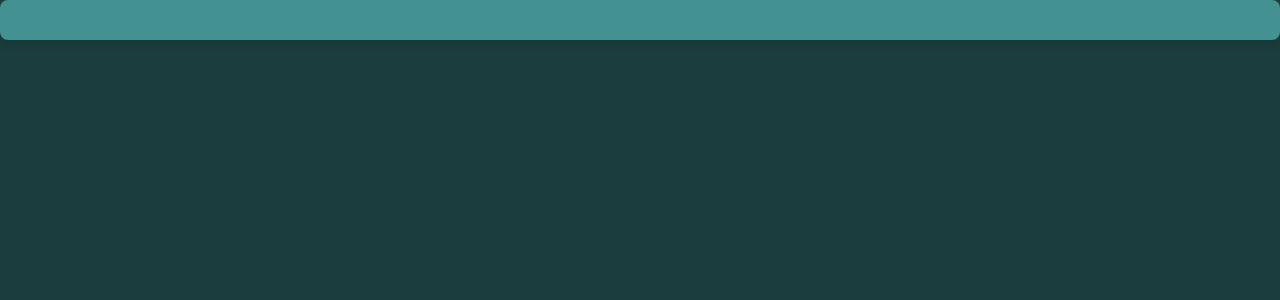
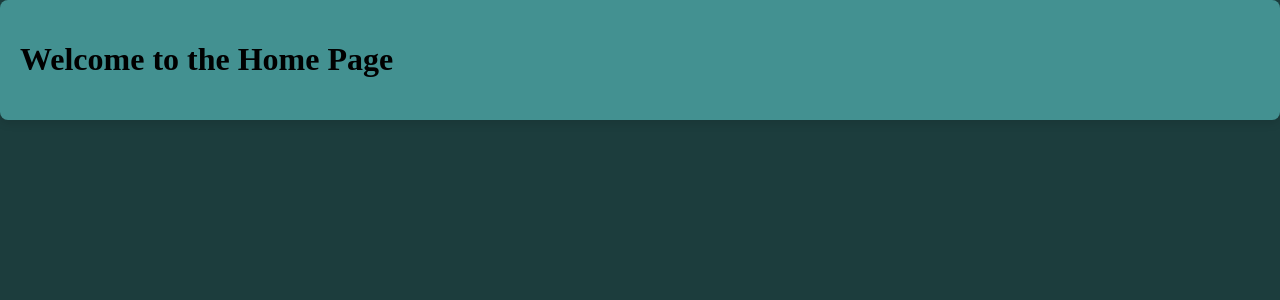
Before and after one commit to HarrySquater/APDS7311POEAJ, a React (Create React App) app in the folder frontend/: page /Home in a window 1280 px wide. Before the commit this address had no page. Shown: the top 300 px of the page. Built offline with nearby package versions, Linux system fonts and the light colour scheme; a web font is replaced by a local one.

Commit message:
Created and Implemented Home page.

```diff
--- a/frontend/src/App.js
+++ b/frontend/src/App.js
@@ -1,6 +1,7 @@
 import { BrowserRouter, Routes, Route } from 'react-router-dom'
 import Login from './pages/login'
 import Register from './pages/register'
+import Home from './pages/home'
 
 function App() {
   return (
@@ -10,6 +11,7 @@
           <Routes>
             <Route path='/' element={<Login />} />
             <Route path='/Register' element={<Register />} />
+            <Route path='/Home' element={<Home />} />
           </Routes>
         </div>
       </BrowserRouter>
--- a/frontend/src/hooks/useLogin.js
+++ b/frontend/src/hooks/useLogin.js
@@ -29,6 +29,7 @@
 
       setIsLoading(false)
     }
+    return response
   }
   return { login, isLoading, error }
 }
--- /dev/null
+++ b/frontend/src/pages/home.js
@@ -0,0 +1,11 @@
+import React from 'react'
+
+function Home() {
+  return (
+    <div>
+      <h1>Welcome to the Home Page</h1>
+    </div>
+  )
+}
+
+export default Home
--- a/frontend/src/pages/login.js
+++ b/frontend/src/pages/login.js
@@ -1,16 +1,21 @@
 import { useState } from 'react'
 import { useLogin } from '../hooks/useLogin'
 import { Link } from 'react-router-dom'
+import { useNavigate } from 'react-router-dom'
 
 const Login = () => {
   const [fullName, setFullName] = useState('')
   const [accountNumber, setAccountNumber] = useState('')
   const [password, setPassword] = useState('')
   const { login, isLoading, error } = useLogin()
+  const navigate = useNavigate()
 
   const handleLogin = async (e) => {
     e.preventDefault()
-    await login(fullName, accountNumber, password)
+    const response = await login(fullName, accountNumber, password)
+    if (response.ok) {
+      navigate('/Home')
+    }
   }
 
   return (
```
